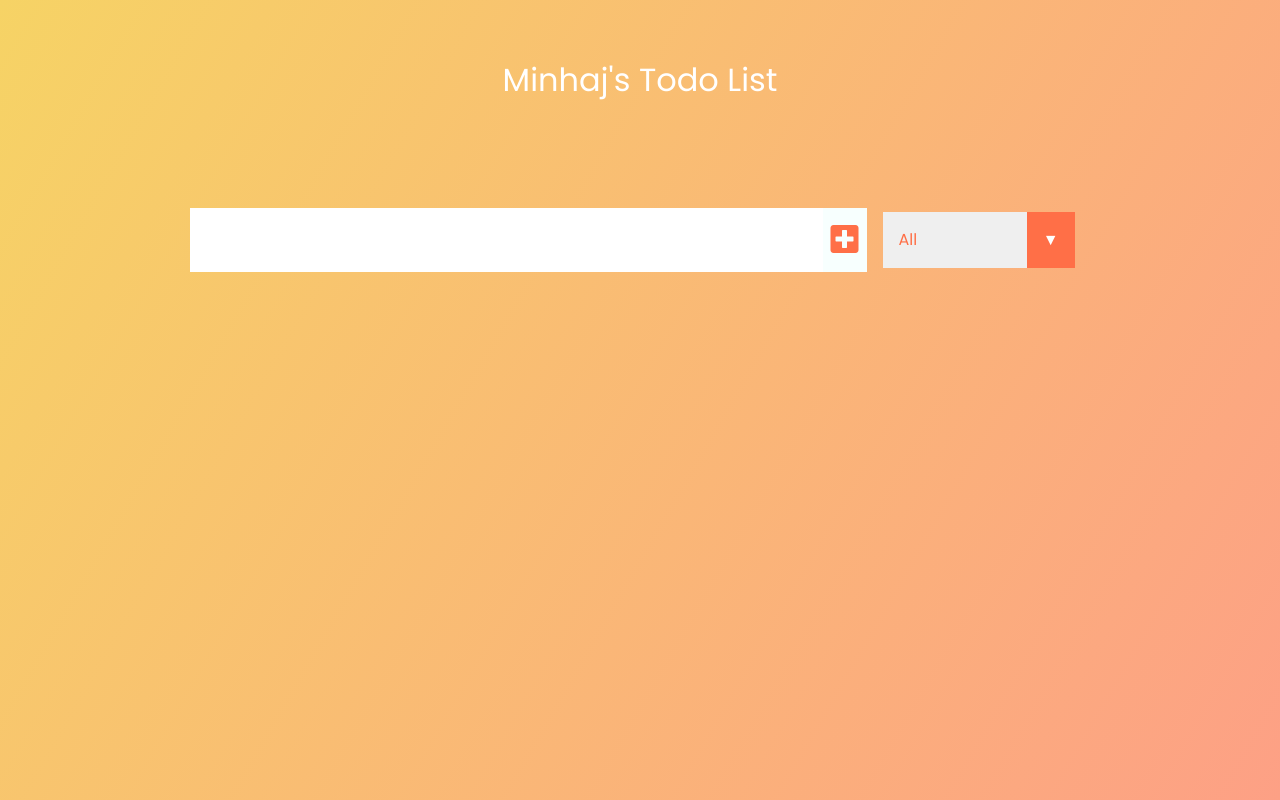
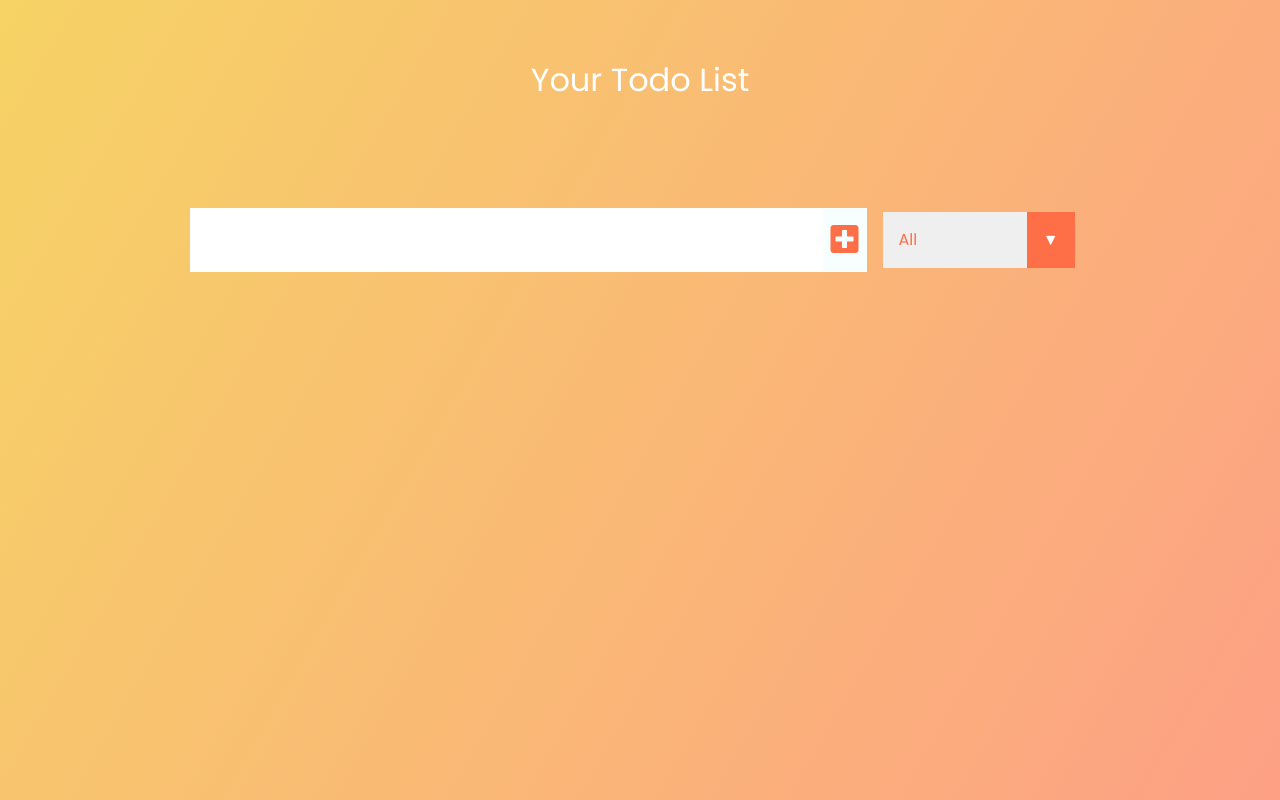
Before and after one commit to minhajAp/todo-app, a React (Create React App) app: page / in a window 1280 px wide. Built offline with nearby package versions, Linux system fonts and the light colour scheme.

Commit message:
changed the name 'minhaj' to yours

```diff
--- a/src/App.js
+++ b/src/App.js
@@ -60,7 +60,7 @@ function App() {
   return (
     <div className="App">
       <header>
-        <h1>Minhaj's Todo List</h1>
+        <h1>Your Todo List</h1>
       </header>
       <Form
         setInputText={setinputText}
```
